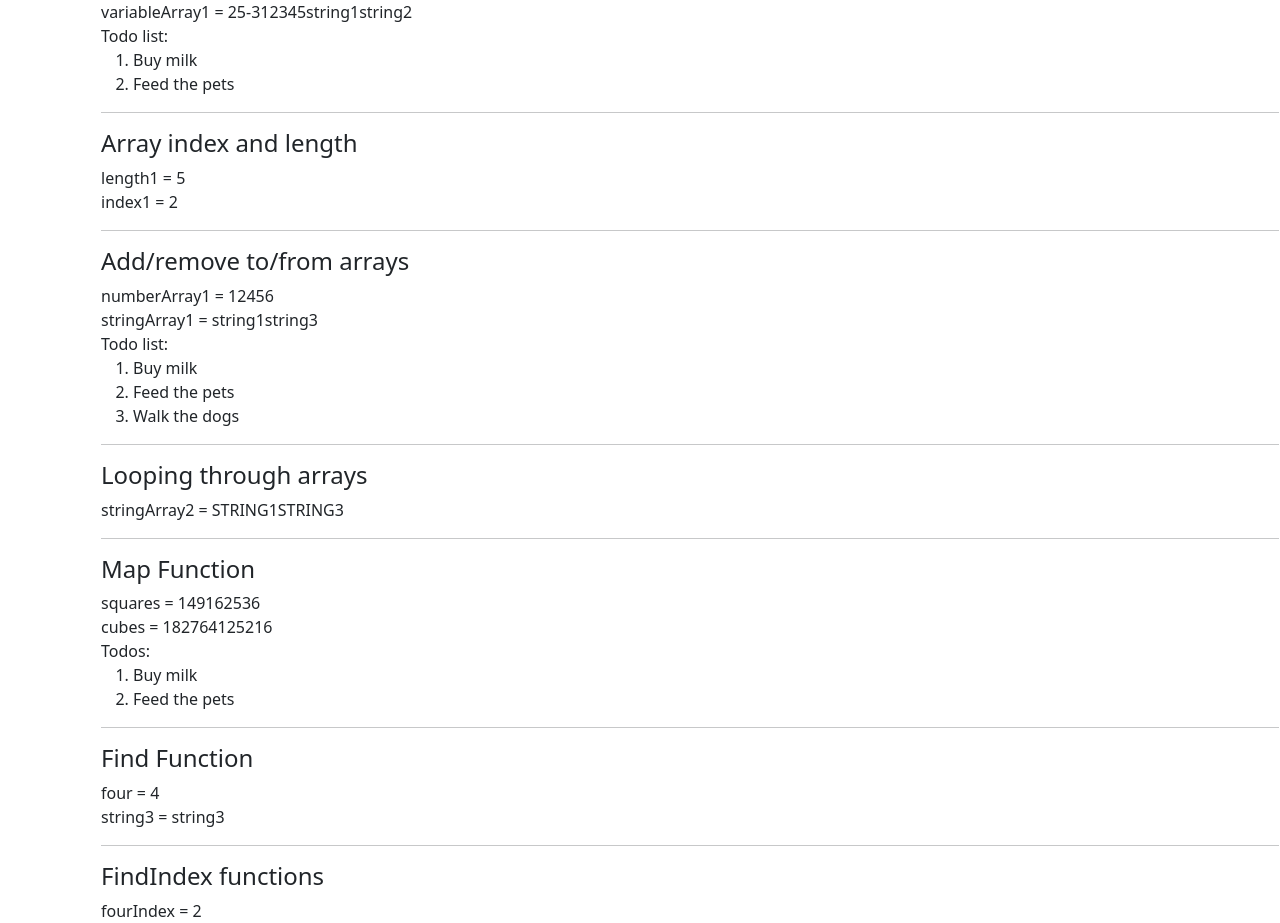
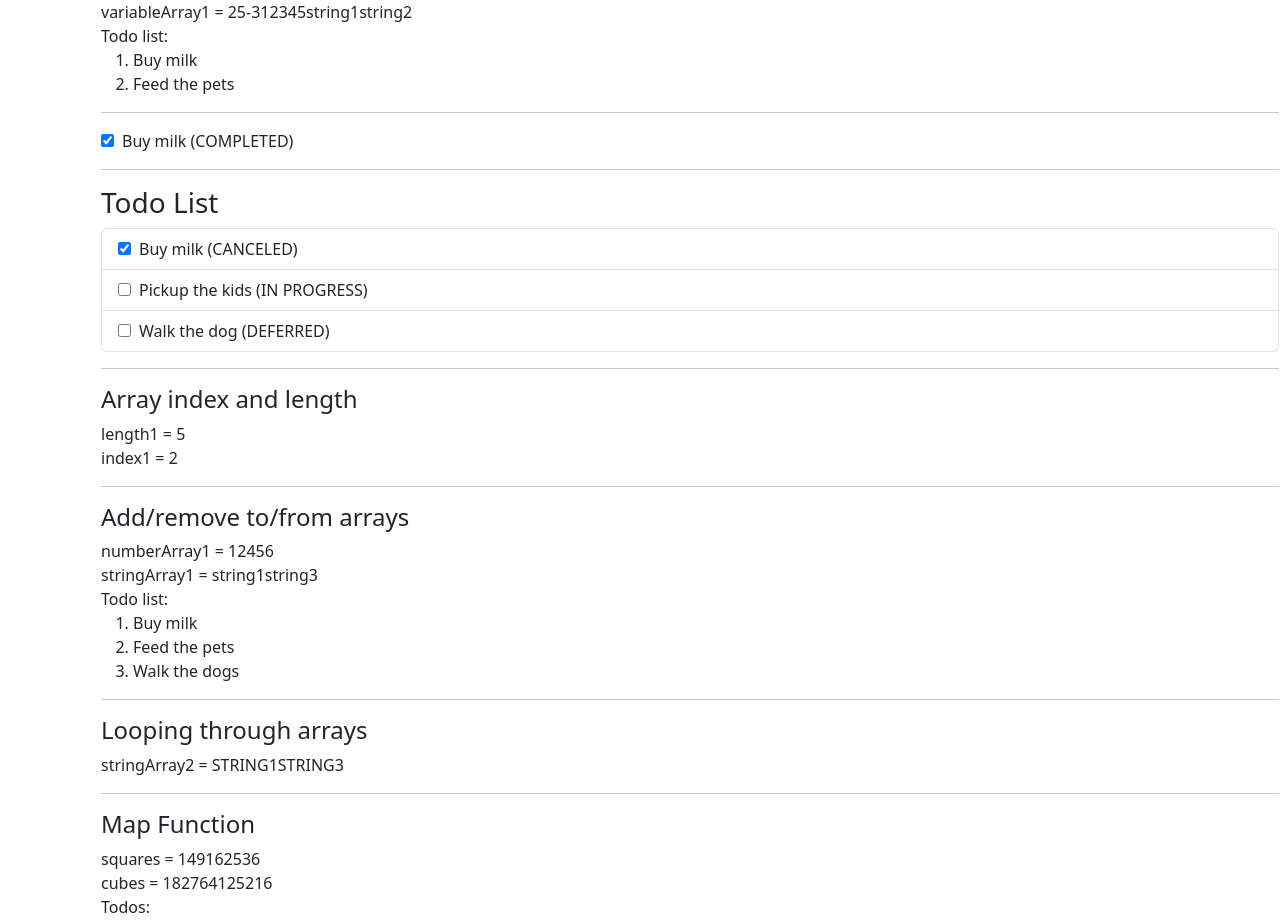
Before and after one commit to crohank/kambaz-next-js, a Next.js app: page /Labs/Lab3 in a window 1280 px wide. Shown: the part 1645-2568 px from the top of the page. Built offline with nearby package versions, Linux system fonts and the light colour scheme.

Commit message:
Updated lab3

```diff
--- a/app/(kambaz)/Courses/[cid]/Navigation.tsx
+++ b/app/(kambaz)/Courses/[cid]/Navigation.tsx
@@ -22,8 +22,8 @@ export default function CourseNavigation() {
     <div id="wd-courses-navigation" className="list-group fs-5 rounded-0 me-3">
       {links.map((link) => {
         const isActive =
-          pathname.endsWith(`/${link}`) || pathname.endsWith(`/${link}/Table`);
-        const linkPath =
+          pathname.includes(`/${courseId}/${link}`);
+ const linkPath =
           link === "People"
             ? `/Courses/${courseId}/${link}/Table`
             : `/Courses/${courseId}/${link}`;
--- a/app/Labs/Lab3/page.tsx
+++ b/app/Labs/Lab3/page.tsx
@@ -29,6 +29,8 @@ import Add from "./Add";
 import Square from "./Square";
 import Highlight from './Highlight'
 import PathParameters from "./PathParameters";
+import TodoItem from "./todo/TodoItem";
+import TodoList from "./todo/TodoList";
 
 export default function Lab3() {
   console.log('Hello World')
@@ -47,6 +49,9 @@ export default function Lab3() {
       <ImpliedReturn/>
       <TemplateLiterals/>
       <SimpleArrays/>
+      <TodoItem/>
+      <hr/>
+      <TodoList/>
       <ArrayIndexAndLength/>
       <AddingAndRemovingToFromArrays/>
       <ForLoops/>
```
